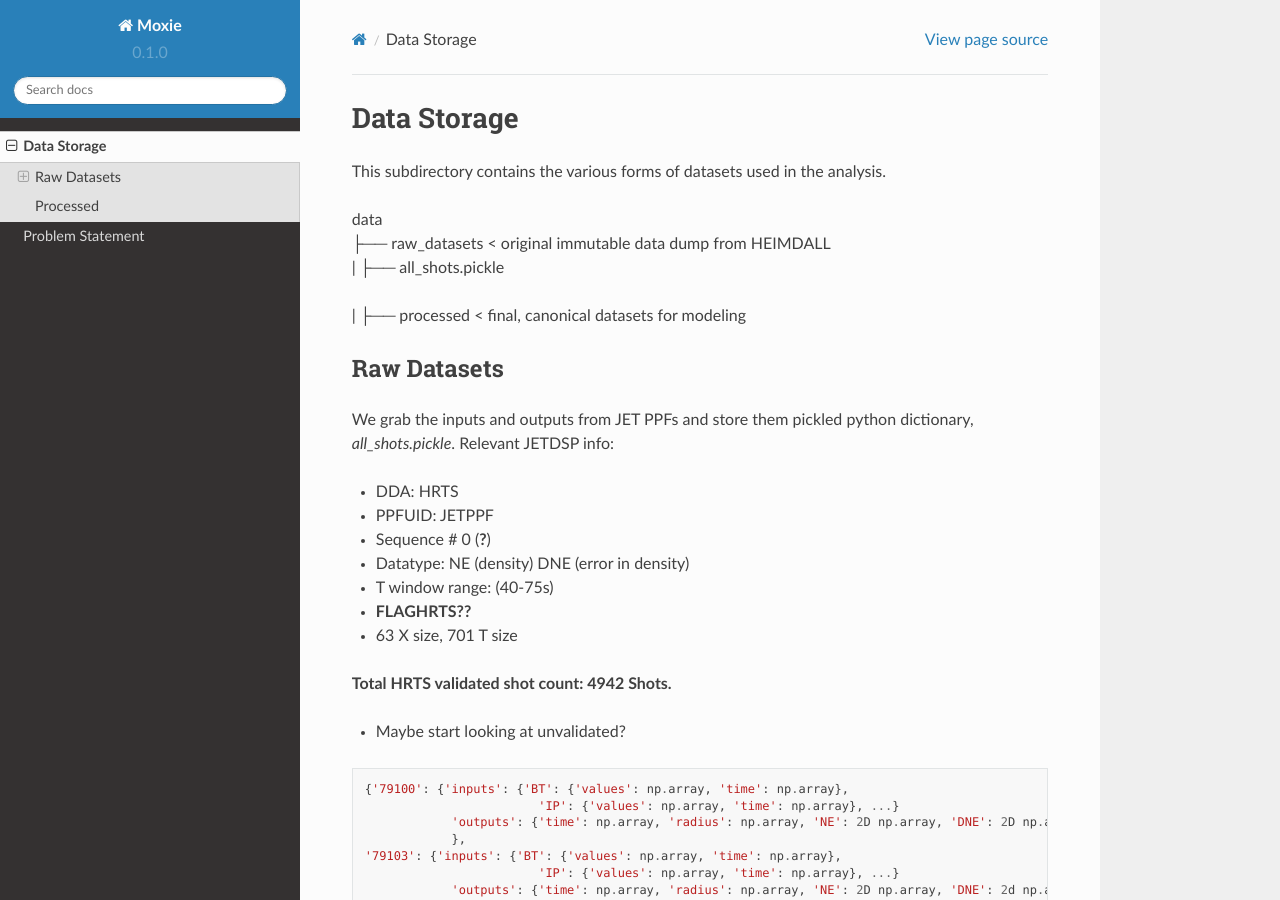
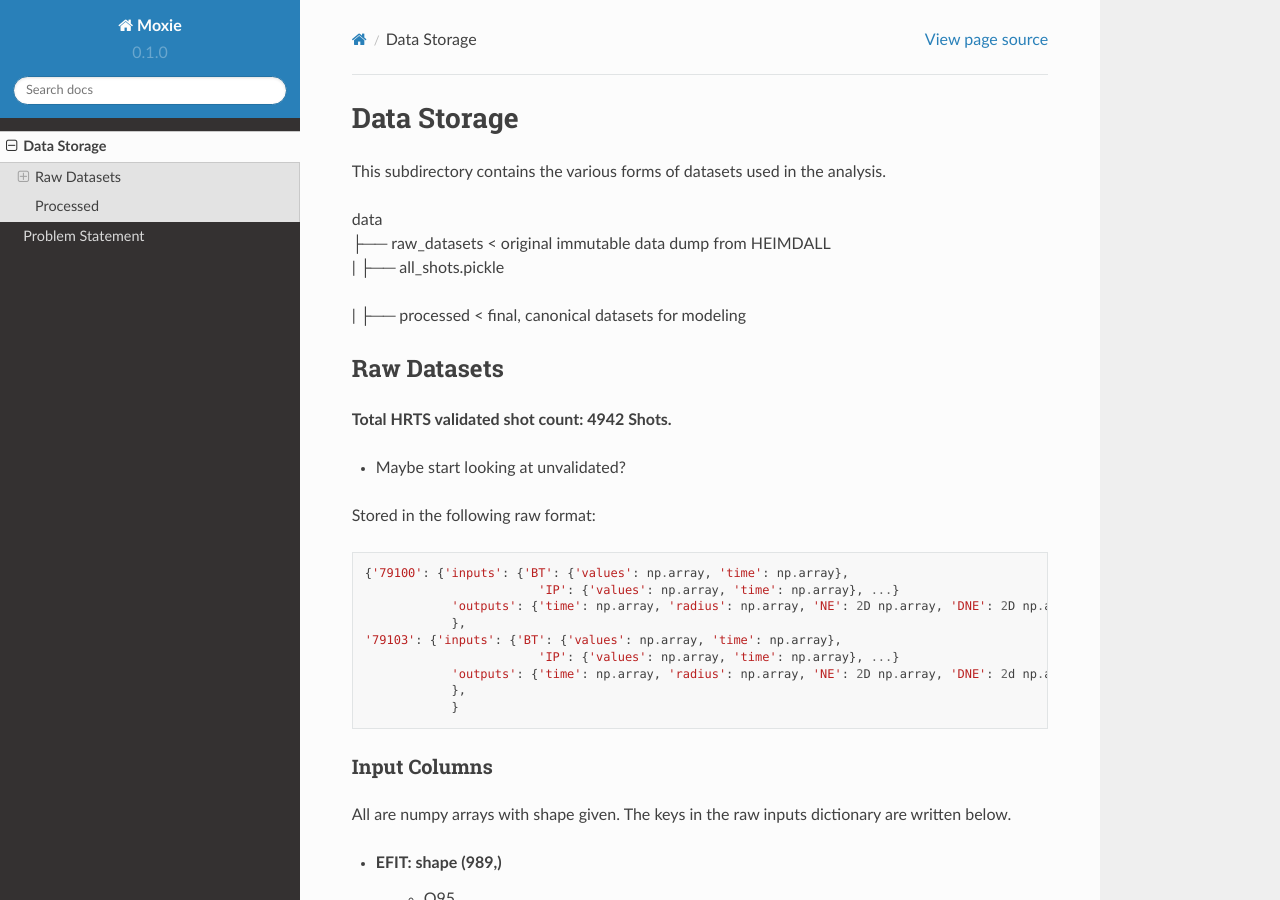
Before and after one commit to fusionby2030/moxie, a Sphinx documentation site: the page built from docs/source/data.rst, in a window 1280 px wide and 900 px high. Built offline with Sphinx 7.4.7 and the Read the Docs theme 2.0.0, drawn with Linux system fonts in a browser that asks for light colours.

```diff
--- a/docs/source/data.rst
+++ b/docs/source/data.rst
@@ -14,21 +14,11 @@ This subdirectory contains the various forms of datasets used in the analysis.
 Raw Datasets
 ----------
 
-We grab the inputs and outputs from JET PPFs and store them pickled python dictionary, `all_shots.pickle`.
-Relevant JETDSP info:
-
-- DDA: HRTS
-- PPFUID: JETPPF
-- Sequence \# 0 (**?**)
-- Datatype: NE (density) DNE (error in density)
-- T window range: (40-75s)
-- **FLAGHRTS??**
-- 63 X size, 701 T size
-
 **Total HRTS validated shot count: 4942 Shots.**
 
 - Maybe start looking at unvalidated?
 
+Stored in the following raw format:
 
 .. code-block:: python
 
```
Also changed, not shown: README.rst (+4 -98 lines).
